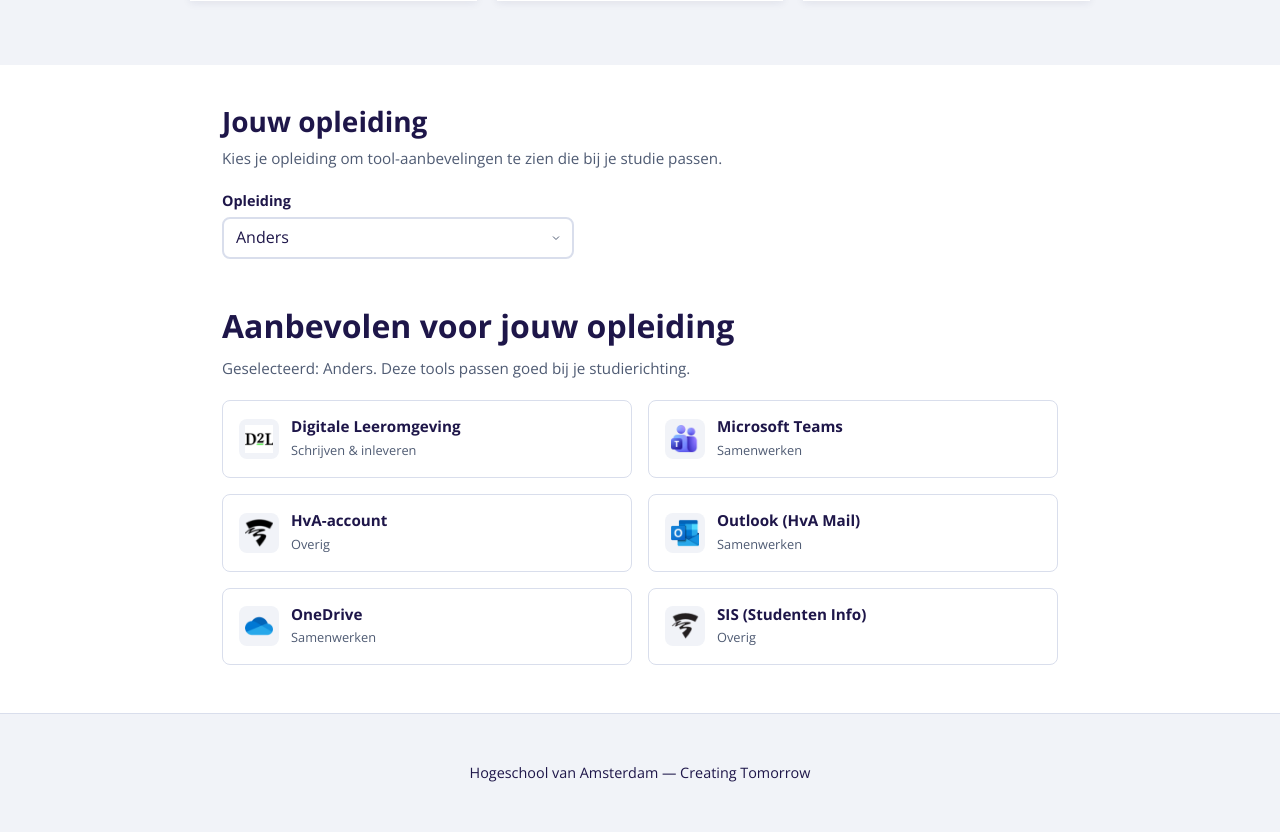
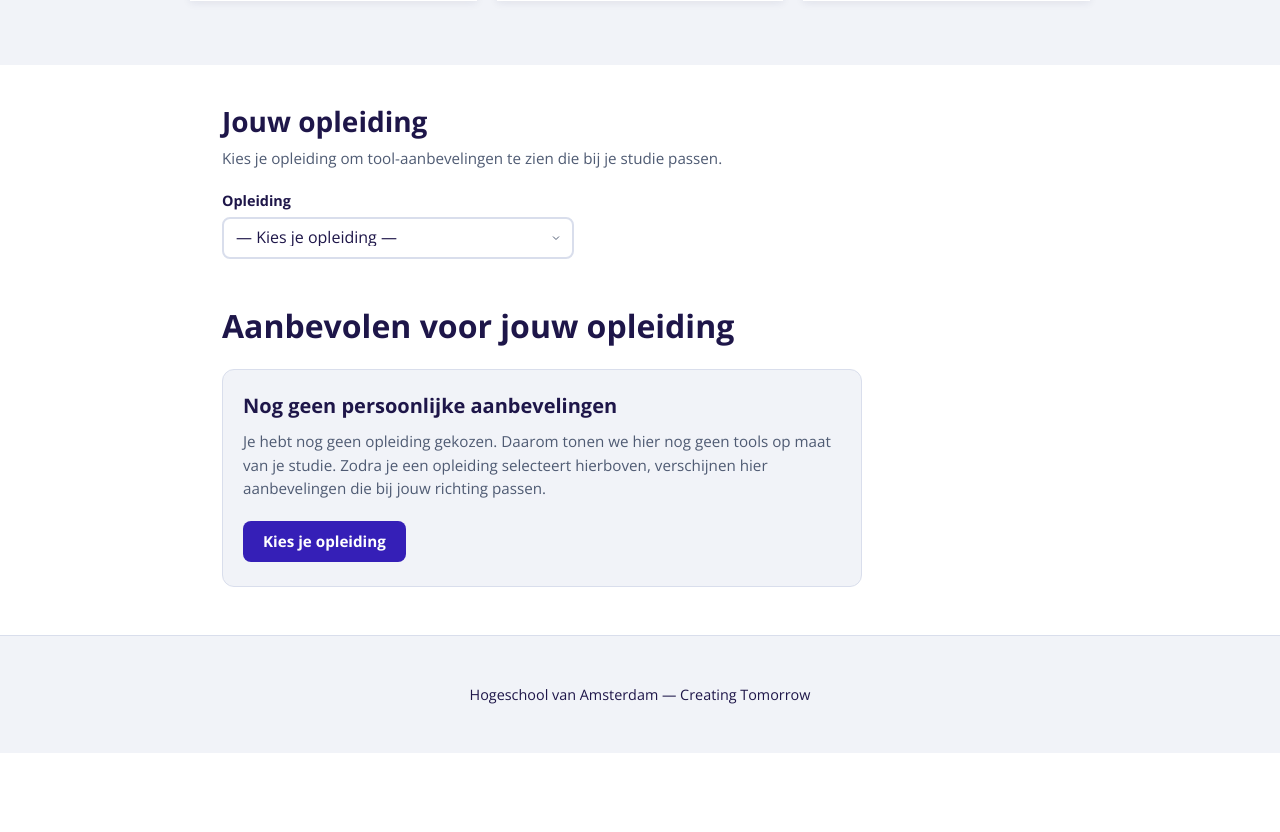
Before and after one commit to TBSKR/student-hub, a Flask app: page / in a window 1280 px wide. Shown: the part 939-1771 px from the top of the page. After the commit the page ends 1692 px from the top, so only its background shows below. Run offline with Flask 3, Linux system fonts and the light colour scheme.

Commit message:
Standaardweergave zonder gekozen opleiding

```diff
--- a/app/main/routes.py
+++ b/app/main/routes.py
@@ -1,12 +1,6 @@
 from flask import render_template
 
-from app.data import (
-    DEFAULT_OPLEIDING_ID,
-    laad_categorieen,
-    laad_opleiding_config,
-    tools_meta_dict,
-    tools_voor_opleiding_aanbevelingen,
-)
+from app.data import laad_categorieen, laad_opleiding_config, tools_meta_dict
 from app.main import bp
 
 
@@ -14,20 +8,18 @@ from app.main import bp
 def index():
     categorieen = laad_categorieen()
     cfg = laad_opleiding_config()
-    aanbevolen = tools_voor_opleiding_aanbevelingen(DEFAULT_OPLEIDING_ID)
-
+    # Geen server-side aanbevelingen: eerste weergave is leeg tot de gebruiker een opleiding kiest (client-side).
     hub_client_config = {
         "opleidingen": cfg["opleidingen"],
         "aanbevelingen": cfg["aanbevelingenPerOpleiding"],
         "tools": tools_meta_dict(),
         "categorieLabels": categorieen,
-        "defaultOpleiding": DEFAULT_OPLEIDING_ID,
     }
 
     return render_template(
         "index.html",
         active_page="home",
-        aanbevolen=aanbevolen,
+        aanbevolen=[],
         categorieen=categorieen,
         hub_client_config=hub_client_config,
     )
--- a/app/static/css/style.css
+++ b/app/static/css/style.css
@@ -1544,6 +1544,56 @@ footer {
     display: none;
 }
 
+/* Lege staat: nog geen opleiding gekozen */
+.home-aanbevelingen-empty {
+    background: var(--hva-grijs);
+    border: 1px solid var(--hva-border);
+    border-radius: 0.75rem;
+    padding: 1.5rem 1.25rem;
+    max-width: 40rem;
+}
+
+.home-aanbevelingen-empty[hidden] {
+    display: none;
+}
+
+.home-aanbevelingen-empty-title {
+    font-size: 1.25rem;
+    font-weight: 700;
+    color: var(--hva-deep-sea);
+    margin-bottom: 0.75rem;
+}
+
+.home-aanbevelingen-empty-text {
+    color: var(--hva-tekst-licht);
+    font-size: 0.95rem;
+    line-height: 1.55;
+    margin-bottom: 1.25rem;
+}
+
+.btn-opleiding-cta {
+    display: inline-block;
+    font-family: inherit;
+    font-size: 0.95rem;
+    font-weight: 700;
+    color: var(--hva-wit);
+    background-color: var(--hva-marine);
+    border: none;
+    border-radius: 0.5rem;
+    padding: 0.65rem 1.25rem;
+    cursor: pointer;
+    transition: background-color 0.15s ease;
+}
+
+.btn-opleiding-cta:hover {
+    background-color: var(--hva-paars);
+}
+
+.btn-opleiding-cta:focus {
+    outline: none;
+    box-shadow: 0 0 0 3px rgba(53, 31, 183, 0.35);
+}
+
 /* Homepage quick-access grid */
 .home-quick-access {
     padding: 3rem 2rem;
--- a/app/static/js/opleiding.js
+++ b/app/static/js/opleiding.js
@@ -1,6 +1,7 @@
 /**
  * Opleidingsselector + aanbevelingen op de homepage.
- * Dispatch: document CustomEvent 'hva:opleiding-changed' met detail { opleiding, label }.
+ * Zonder gekozen opleiding: neutrale lege staat met uitleg en CTA.
+ * Dispatch: document CustomEvent 'hva:opleiding-changed' met detail { opleiding, label } (lege keuze: null / "").
  */
 (function () {
     function parseConfig() {
@@ -18,29 +19,31 @@
         var select = document.getElementById("opleiding-select");
         var grid = document.getElementById("home-aanbevelingen-grid");
         var sub = document.getElementById("home-aanbevelingen-sub");
+        var emptyBox = document.getElementById("home-aanbevelingen-empty");
+        var cta = document.getElementById("cta-kies-opleiding");
+        var opleidingSection = document.getElementById("opleiding-section");
         if (!config || !select || !grid) return;
 
-        var opleidingen = config.opleidingen || [];
         var aanbevelingen = config.aanbevelingen || {};
         var tools = config.tools || {};
         var categorieLabels = config.categorieLabels || {};
-        var defaultId = config.defaultOpleiding || "anders";
+        var defaultId = "anders";
 
         var labelById = {};
-        opleidingen.forEach(function (o) {
+        (config.opleidingen || []).forEach(function (o) {
             if (o && o.id) labelById[o.id] = o.label || o.id;
         });
 
         function geldigeOpleiding(id) {
-            return labelById[id] != null;
+            return id && labelById[id] != null;
         }
 
-        function huidigeOpleidingId() {
-            var opgeslagen = window.hvaUserState && window.hvaUserState.get(window.hvaUserState.keys.OPLEIDING);
-            if (typeof opgeslagen === "string" && geldigeOpleiding(opgeslagen)) {
-                return opgeslagen;
+        function opgeslagenOpleidingId() {
+            var raw = window.hvaUserState && window.hvaUserState.get(window.hvaUserState.keys.OPLEIDING);
+            if (typeof raw === "string" && geldigeOpleiding(raw)) {
+                return raw;
             }
-            return defaultId;
+            return "";
         }
 
         function toolIdsVoor(opleidingId) {
@@ -101,16 +104,35 @@
             }
         }
 
+        function toonLegeStaat(toon) {
+            if (emptyBox) {
+                emptyBox.hidden = !toon;
+            }
+            grid.hidden = toon;
+        }
+
         function pasUiAan(opleidingId, dispatchEvent) {
-            select.value = opleidingId;
-            bouwGrid(opleidingId);
-            zetSubtekst(opleidingId);
+            var id = geldigeOpleiding(opleidingId) ? opleidingId : "";
+            select.value = id;
+
+            if (!id) {
+                while (grid.firstChild) {
+                    grid.removeChild(grid.firstChild);
+                }
+                toonLegeStaat(true);
+                zetSubtekst("");
+            } else {
+                toonLegeStaat(false);
+                bouwGrid(id);
+                zetSubtekst(id);
+            }
+
             if (dispatchEvent) {
                 var evt = new CustomEvent("hva:opleiding-changed", {
                     bubbles: true,
                     detail: {
-                        opleiding: opleidingId,
-                        label: labelById[opleidingId] || "",
+                        opleiding: id || null,
+                        label: id ? labelById[id] || "" : "",
                     },
                 });
                 document.dispatchEvent(evt);
@@ -118,15 +140,16 @@
         }
 
         function resolveStartId() {
-            var opgeslagen =
-                window.hvaUserState && window.hvaUserState.get(window.hvaUserState.keys.OPLEIDING);
-            if (typeof opgeslagen === "string" && geldigeOpleiding(opgeslagen)) {
-                return opgeslagen;
-            }
-            if (window.hvaUserState) {
-                window.hvaUserState.set(window.hvaUserState.keys.OPLEIDING, defaultId);
-            }
-            return defaultId;
+            return opgeslagenOpleidingId();
+        }
+
+        if (cta && opleidingSection && select) {
+            cta.addEventListener("click", function () {
+                opleidingSection.scrollIntoView({ behavior: "smooth", block: "center" });
+                window.setTimeout(function () {
+                    select.focus();
+                }, 350);
+            });
         }
 
         var startId = resolveStartId();
@@ -134,6 +157,13 @@
 
         select.addEventListener("change", function () {
             var id = select.value;
+            if (id === "") {
+                if (window.hvaUserState) {
+                    window.hvaUserState.remove(window.hvaUserState.keys.OPLEIDING);
+                }
+                pasUiAan("", true);
+                return;
+            }
             if (!geldigeOpleiding(id)) return;
             if (window.hvaUserState) {
                 window.hvaUserState.set(window.hvaUserState.keys.OPLEIDING, id);
@@ -145,8 +175,8 @@
             if (!window.hvaUserState) return;
             var expected = "hva:hub:" + window.hvaUserState.keys.OPLEIDING;
             if (ev.key !== expected) return;
-            var id = huidigeOpleidingId();
-            if (id !== select.value) {
+            var id = opgeslagenOpleidingId();
+            if (id !== (select.value || "")) {
                 pasUiAan(id, false);
             }
         });
--- a/app/templates/base.html
+++ b/app/templates/base.html
@@ -7,7 +7,7 @@
     <link rel="preconnect" href="https://fonts.googleapis.com">
     <link rel="preconnect" href="https://fonts.gstatic.com" crossorigin>
     <link href="https://fonts.googleapis.com/css2?family=Open+Sans:wght@400;700;800&display=swap" rel="stylesheet">
-    <link rel="stylesheet" href="{{ url_for('static', filename='css/style.css') }}?v=5">
+    <link rel="stylesheet" href="{{ url_for('static', filename='css/style.css') }}?v=6">
   </head>
 
   <body>
--- a/app/templates/index.html
+++ b/app/templates/index.html
@@ -76,7 +76,7 @@
     </div>
   </section>
 
-  <section class="home-opleiding" aria-labelledby="opleiding-heading">
+  <section class="home-opleiding" id="opleiding-section" aria-labelledby="opleiding-heading">
     <h2 id="opleiding-heading" class="home-opleiding-title">Jouw opleiding</h2>
     <p class="home-opleiding-intro">
       Kies je opleiding om tool-aanbevelingen te zien die bij je studie passen.
@@ -84,6 +84,7 @@
     <div class="home-opleiding-field">
       <label class="opleiding-label" for="opleiding-select">Opleiding</label>
       <select id="opleiding-select" class="opleiding-select" name="opleiding" autocomplete="off">
+        <option value="">— Kies je opleiding —</option>
         {% for o in hub_client_config.opleidingen %}
         <option value="{{ o.id }}">{{ o.label }}</option>
         {% endfor %}
@@ -94,19 +95,22 @@
   <section class="home-quick-access" aria-labelledby="aanbevelingen-heading">
     <h2 id="aanbevelingen-heading">Aanbevolen voor jouw opleiding</h2>
     <p class="home-aanbevelingen-sub" id="home-aanbevelingen-sub" hidden></p>
-    <div class="quick-access-grid" id="home-aanbevelingen-grid">
-      {% for tool in aanbevolen %}
-      <a href="{{ url_for('tools.detail', tool_id=tool.id) }}" class="tool-card">
-        <div class="tool-card-icon">
-          <img src="{{ url_for('static', filename='img/tools/' + tool.id + '.png') }}" alt="{{ tool.name }}">
-        </div>
-        <div class="tool-card-info">
-          <h3>{{ tool.name }}</h3>
-          <span class="tool-card-categorie">{{ categorieen.get(tool.category, tool.category) }}</span>
-        </div>
-      </a>
-      {% endfor %}
+    <div
+      class="home-aanbevelingen-empty"
+      id="home-aanbevelingen-empty"
+      role="region"
+      aria-labelledby="aanbevelingen-empty-title"
+    >
+      <h3 id="aanbevelingen-empty-title" class="home-aanbevelingen-empty-title">Nog geen persoonlijke aanbevelingen</h3>
+      <p class="home-aanbevelingen-empty-text">
+        Je hebt nog geen opleiding gekozen. Daarom tonen we hier nog geen tools op maat van je studie.
+        Zodra je een opleiding selecteert hierboven, verschijnen hier aanbevelingen die bij jouw richting passen.
+      </p>
+      <button type="button" class="btn-opleiding-cta" id="cta-kies-opleiding">
+        Kies je opleiding
+      </button>
     </div>
+    <div class="quick-access-grid" id="home-aanbevelingen-grid" hidden></div>
   </section>
 
   <script type="application/json" id="hub-opleiding-config">{{ hub_client_config | tojson }}</script>
```
Also changed, not shown: tests/test_app.py (+9 -0 lines).
